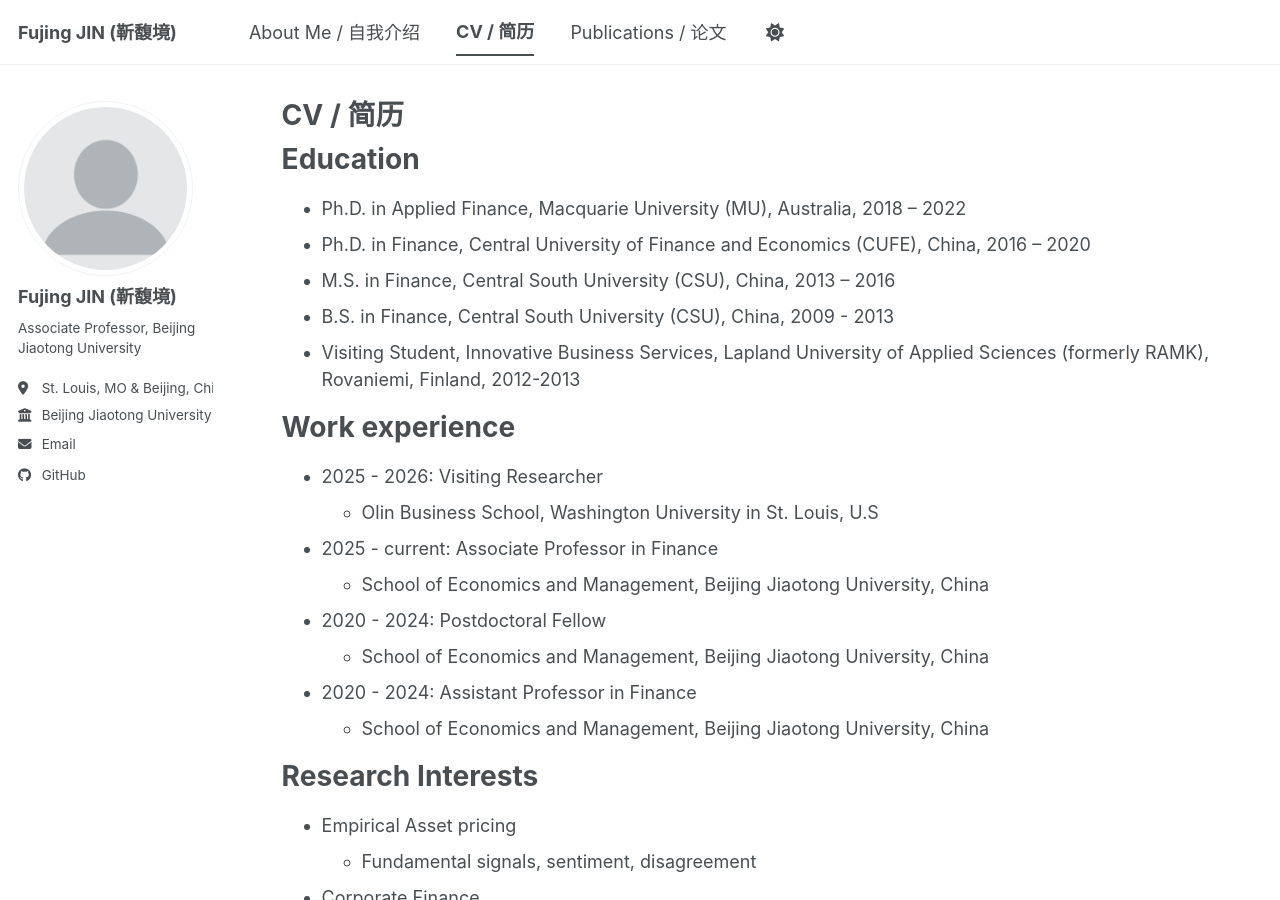
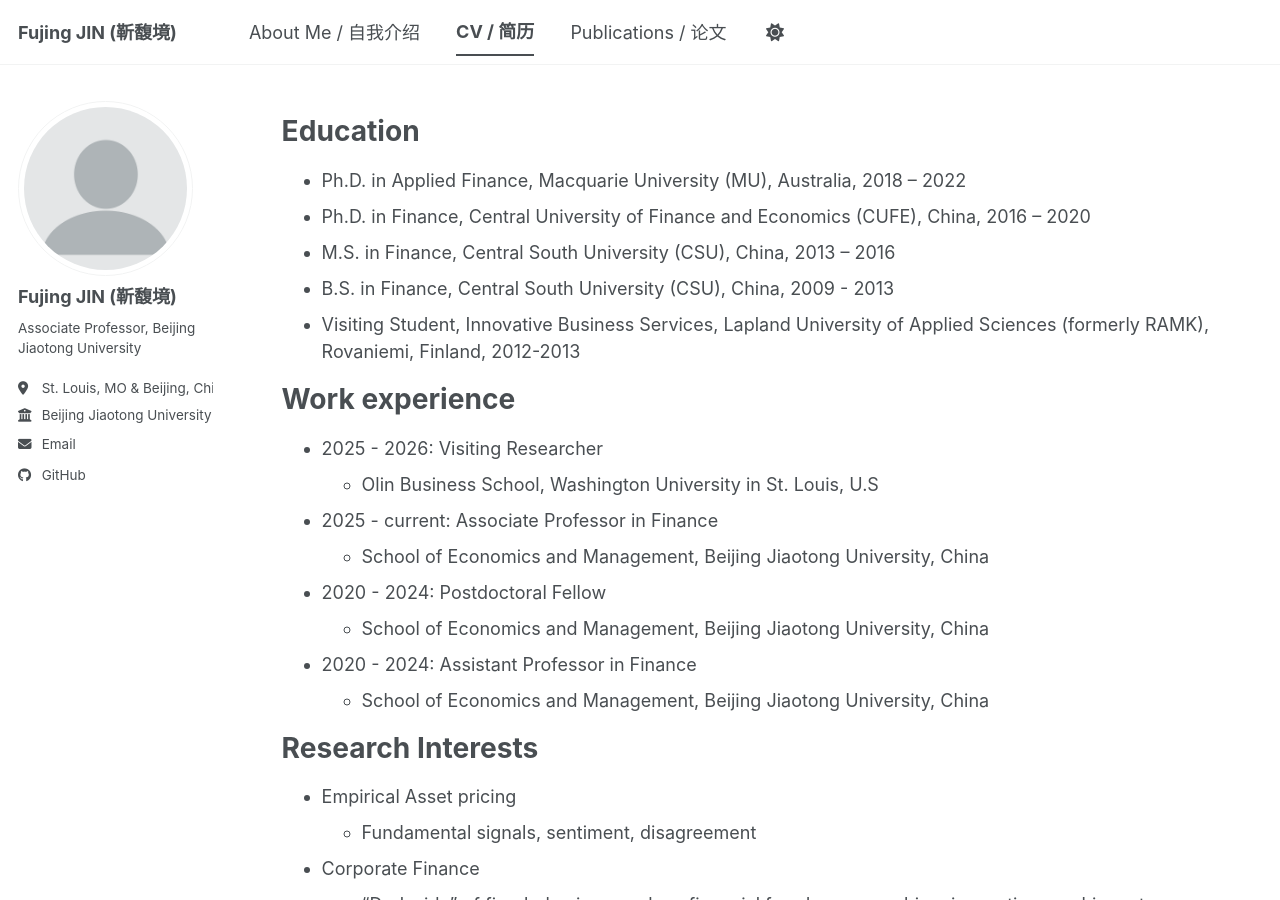
Before and after one commit to Fujing-JIN/Fujing-JIN.github.io, a Jekyll site: the page built from _pages/cv.md, in a window 1280 px wide and 900 px high. Built offline with Jekyll 4.4.1, drawn with Linux system fonts in a browser that asks for light colours; a script bundle is joined from its source files by our own code; library files that are not in the unit come from our copies.

Commit message:
Update cv.md

```diff
--- a/_pages/cv.md
+++ b/_pages/cv.md
@@ -1,6 +1,6 @@
 ---
 layout: archive
-title: "CV / 简历"
+title:
 permalink: /cv/
 author_profile: true
 redirect_from:
```
